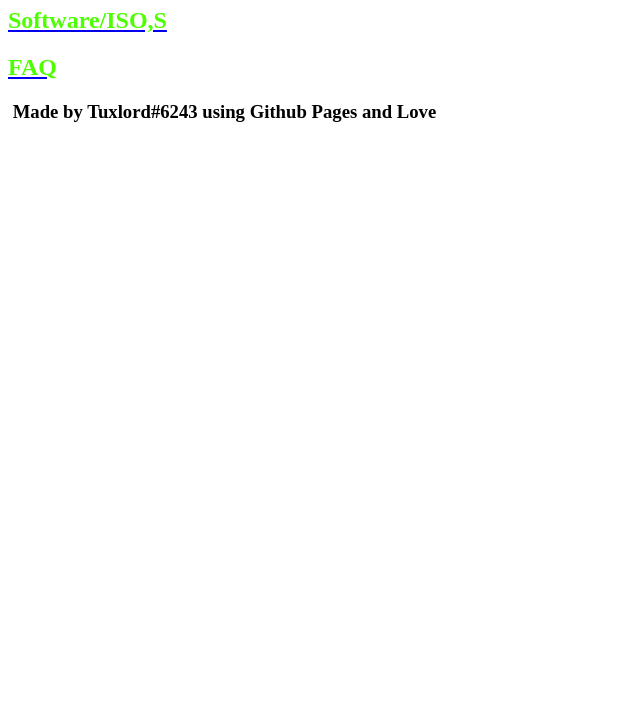
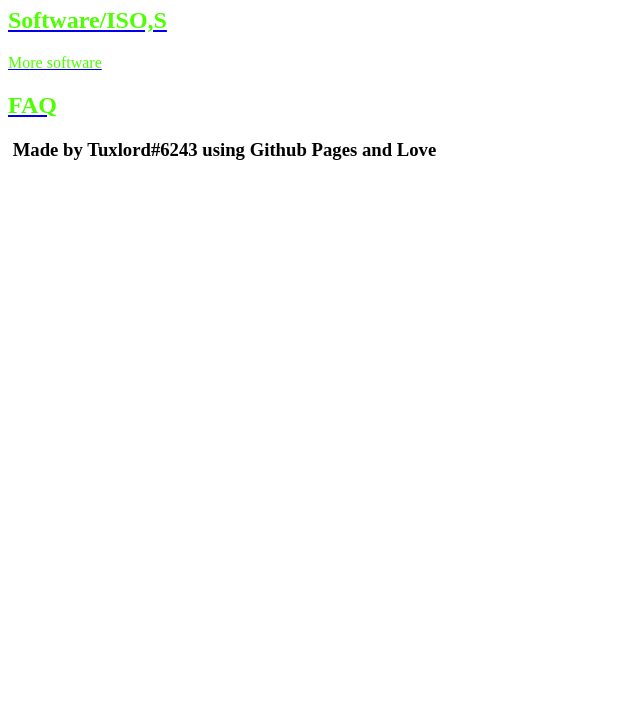
Before and after one commit to 7SrVa0lDr/oarchive.github.io, a plain HTML site: page index.html in a window 1280 px wide. Shown: the part 99-800 px from the top of the page, without its empty margins (0-640 px from the left). Drawn offline with Linux system fonts and the light colour scheme.

Commit message:
Update index.html

```diff
--- a/index.html
+++ b/index.html
@@ -1,5 +1,6 @@
 <p><span style="color: #;">Wellcome to</span></p>
 <h1><span style="color: #;">oArchive</span></h1>
 <h2><a href="https://oarchive.github.io/software-iso.html"><span style="color: #4dff00;">Software/ISO,S</span></a></h2>
+<p><a href="https://dl.malwat.ch"><span style="color: #4dff00;">More software</span></a></p>
 <h2><a href="https://oarchive.github.io/faq.html"><span style="color: #4dff00;">FAQ</span></a></h2>
 <h3>&nbsp;Made by Tuxlord#6243 using Github Pages and Love</h3>
```
